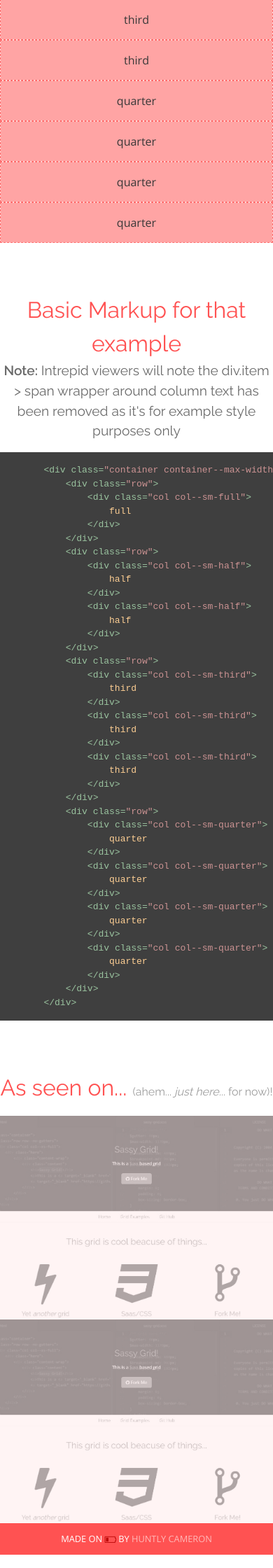
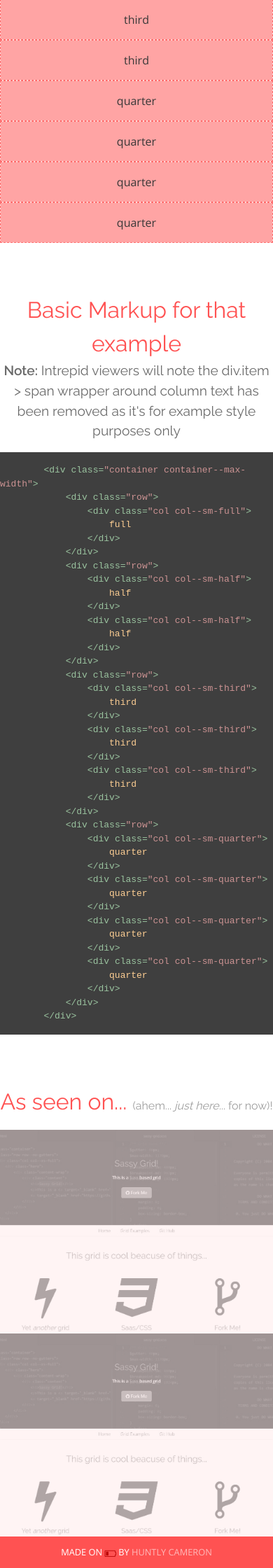
Before and after one commit to huntlyc/Sassy-Grid, a Jekyll site: the page built from index.html, in a window 390 px wide. Shown: the part 2117-4357 px from the top of the page at 70% size. Built offline with Jekyll 4.4.1, drawn with Linux system fonts in a browser that asks for light colours.

Commit message:
Style tweak for code on mobile (not that it fixes anything, but stay within bounds)

```diff
--- a/_sass/jockstrap.scss
+++ b/_sass/jockstrap.scss
@@ -214,7 +214,7 @@ figure pre{
 	padding-top: 1rem;
 	padding-bottom: 1rem;
 }
-figure.highlight code, figure.highlight pre{color:#fdce93;background-color:#3f3f3f}
+figure.highlight code, figure.highlight pre{color:#fdce93;background-color:#3f3f3f; white-space: pre-wrap;}
 figure.highlight .hll{background-color:#222}
 figure.highlight .c{color:#7f9f7f}
 figure.highlight .err{color:#e37170;background-color:#3d3535}
```
